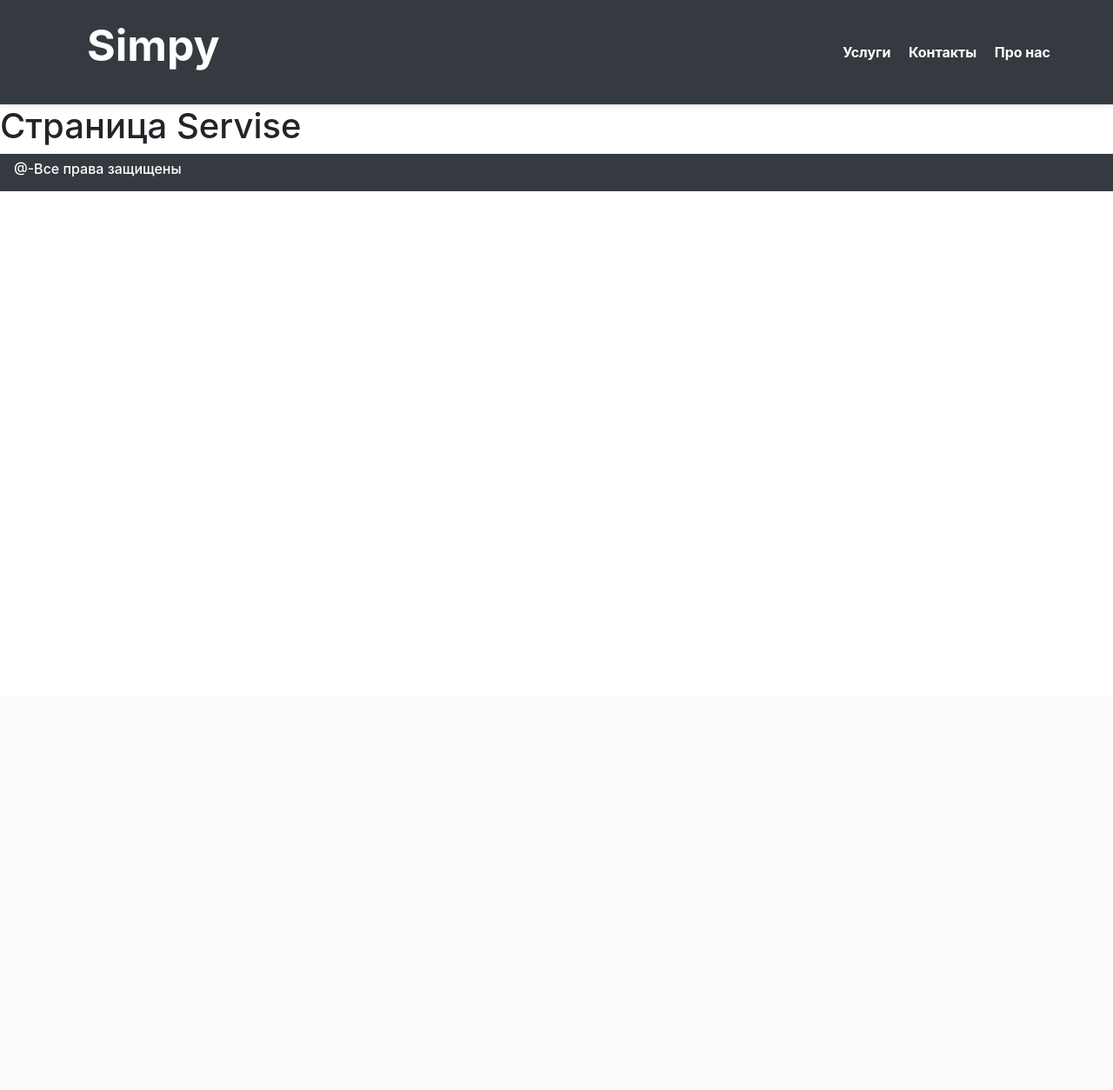
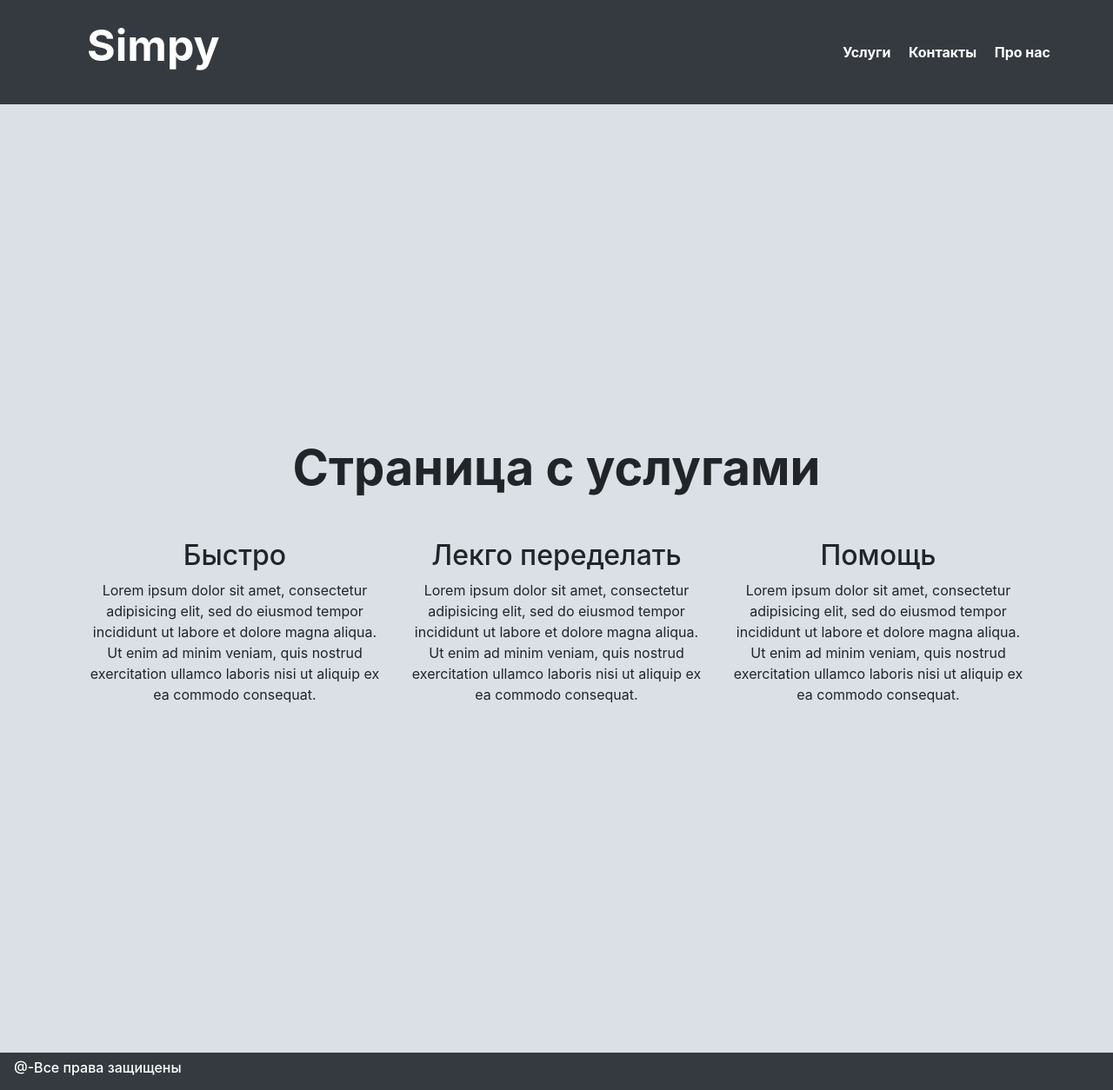
Before and after one commit to valentin1991/homework15, a Django app: template main/templates/main/servis.html in a window 1280 px wide. Shown: the whole page at 87% size. Before the commit the page ends 220 px from the top, so only its background shows below. Run offline with Django 3.2, Linux system fonts and the light colour scheme; the template is opened without the code that fills it, so the values that code supplies are empty; some libraries are stand-ins or nearby versions.

Commit message:
homework15

```diff
--- a/main/static/main/main.css
+++ b/main/static/main/main.css
@@ -10,6 +10,6 @@
   transform: scale(1.5);
 }
 
-.part2{
+.part2, .part3 {
   background-color:#dae0e5;
 }
--- a/main/templates/main/main.html
+++ b/main/templates/main/main.html
@@ -18,8 +18,8 @@
     </div>
     <nav class="my-2 my-md-0 mr-md-3 ">
       <a class="p-2 text-white" href="#"><b>Услуги</b></a>
-      <a class="p-2 text-white text-decoration-none" href="#"><b>Контакты</b></a>
-      <a class="p-2 text-white text-decoration-none" href="#"><b>Про нас</b></a>
+      <a class="p-2 text-white" href="#"><b>Контакты</b></a>
+      <a class="p-2 text-white" href="#"><b>Про нас</b></a>
     </nav>
   </div>
     {% block main_section %}
--- a/main/templates/main/servis.html
+++ b/main/templates/main/servis.html
@@ -1,4 +1,50 @@
 {% extends 'main/main.html' %}
 {% block main_section %}
-  <h1>Страница Servise</h1>
+<div class="part3">
+  <br>
+  <br>
+  <br>
+  <br>
+  <br>
+  <br>
+  <br>
+  <br>
+  <br>
+  <br>
+  <br>
+  <br>
+  <br>
+  <br>
+      <h1 class="display-4 mt-5 font-weight-bold text-center">Страница с услугами</h1>
+        <div class="container">
+          <div class="  d-flex justify-content-around  mt-5 pb-5 text-center " >
+          <div class="col">
+            <h2>Быстро</h2>
+            <p>Lorem ipsum dolor sit amet, consectetur adipisicing elit, sed do eiusmod tempor incididunt ut labore et dolore magna aliqua. Ut enim ad minim veniam, quis nostrud exercitation ullamco laboris nisi ut aliquip ex ea commodo consequat. </p>
+          </div>
+          <div class="col">
+            <h2>Лекго переделать</h2>
+            <p>Lorem ipsum dolor sit amet, consectetur adipisicing elit, sed do eiusmod tempor incididunt ut labore et dolore magna aliqua. Ut enim ad minim veniam, quis nostrud exercitation ullamco laboris nisi ut aliquip ex ea commodo consequat. </p>
+          </div>
+          <div class="col">
+            <h2>Помощь</h2>
+            <p>Lorem ipsum dolor sit amet, consectetur adipisicing elit, sed do eiusmod tempor incididunt ut labore et dolore magna aliqua. Ut enim ad minim veniam, quis nostrud exercitation ullamco laboris nisi ut aliquip ex ea commodo consequat. </p>
+          </div>
+        </div>
+        <br>
+        <br>
+        <br>
+        <br>
+        <br>
+        <br>
+        <br>
+        <br>
+        <br>
+        <br>
+        <br>
+        <br>
+        <br>
+        <br>
+    </div>
+</div>
 {% endblock main_section %}
```
